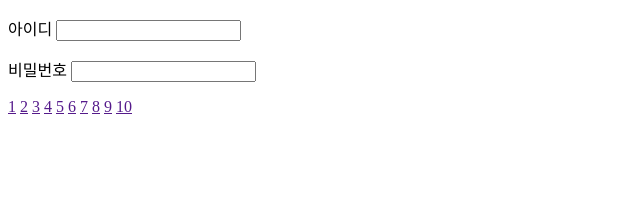
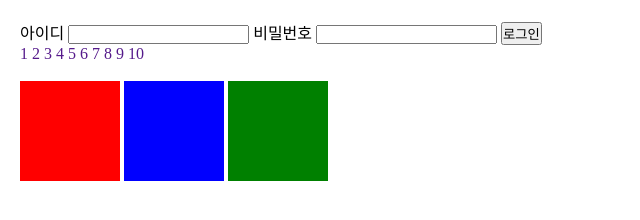
Before and after one commit to choiseungryul/front_study, a plain HTML site: page 250707/7.숙제/index.html in a window 1280 px wide. Shown: the whole page, without its empty margins (0-640 px from the left). Drawn offline with Linux system fonts and the light colour scheme.

Commit message:
0707작업완료파일

```diff
--- a/250707/7.숙제/index.html
+++ b/250707/7.숙제/index.html
@@ -1,21 +1,25 @@
 <!DOCTYPE html>
 <html lang="en">
   <head>
-  <meta charset="UTF-8">
-  <meta name="viewport" content="width=device-width, initial-scale=1.0">
+    <meta charset="UTF-8" />
+    <meta name="viewport" content="width=device-width, initial-scale=1.0" />
     <title>Document</title>
+    <link rel="stylesheet" href="style.css" />
   </head>
   <body>
+    <div id="wrap">
+      <div class="login">
         <div class="id">
-    <p>아이디
-      <input type="text" placeholder="">
-    </p>
+          아이디
+          <input type="text" placeholder="" />
         </div>
         <div class="pw">
-    <p>비밀번호
-      <input type="text">
-    </p>
+          비밀번호
+          <input type="text" placeholder="" />
+          <button>로그인</button>
         </div>
+      </div>
+      <div class="number">
         <a href="">1</a>
         <a href="">2</a>
         <a href="">3</a>
@@ -26,5 +30,13 @@
         <a href="">8</a>
         <a href="">9</a>
         <a href="">10</a>
+      </div>
+    </div>
+
+    <br>
+
+    <div class="box box1"></div>
+    <div class="box box2"></div>
+    <div class="box box3"></div>
   </body>
 </html>
--- a/250707/7.숙제/style.css
+++ b/250707/7.숙제/style.css
@@ -1,3 +1,50 @@
-.id input:focus {
-  background: gray;
+* {
+  margin: 0;
+  padding: 0;
 }
+
+body {
+  margin: 20px;
+}
+
+#wrap {
+  width: 100%;
+}
+
+a {
+  text-decoration: none;
+}
+
+a:hover {
+  background-color: red;
+  color: white;
+}
+
+.login div {
+  display: inline-block;
+}
+
+input:focus {
+  background-color: gainsboro;
+}
+
+.box {
+  width: 100px;
+  height: 100px;
+  display: inline-block;
+}
+.box1 {
+  background-color: red;
+}
+.box2 {
+  background-color: blue;
+  transition: 0.5s linear;
+}
+.box3 {
+  background-color: green;
+}
+
+.box2:hover {
+  transform: scale(2);
+  transition: 0.5s linear;
+}
```
Lines whose indentation alone changed are shown as unchanged.
